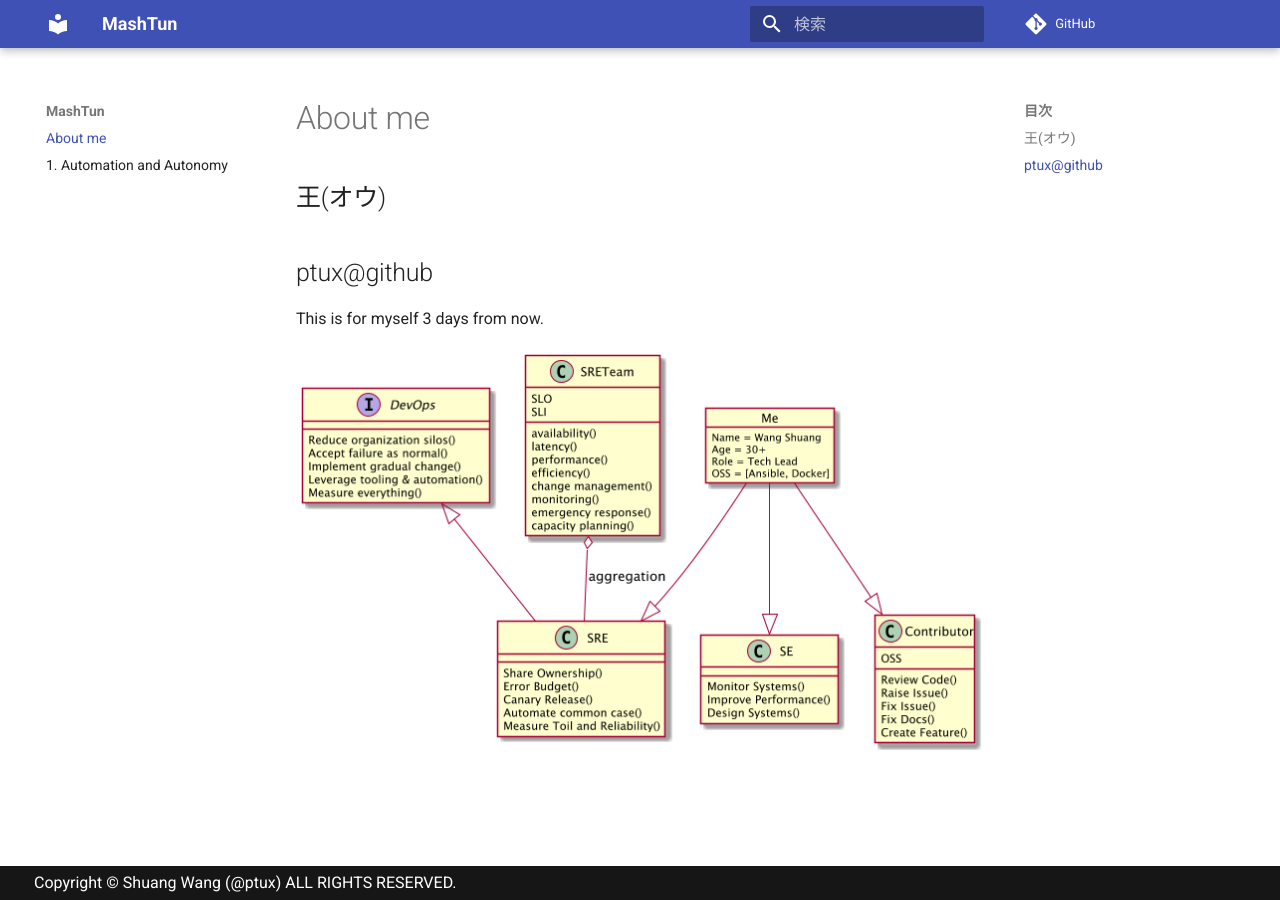
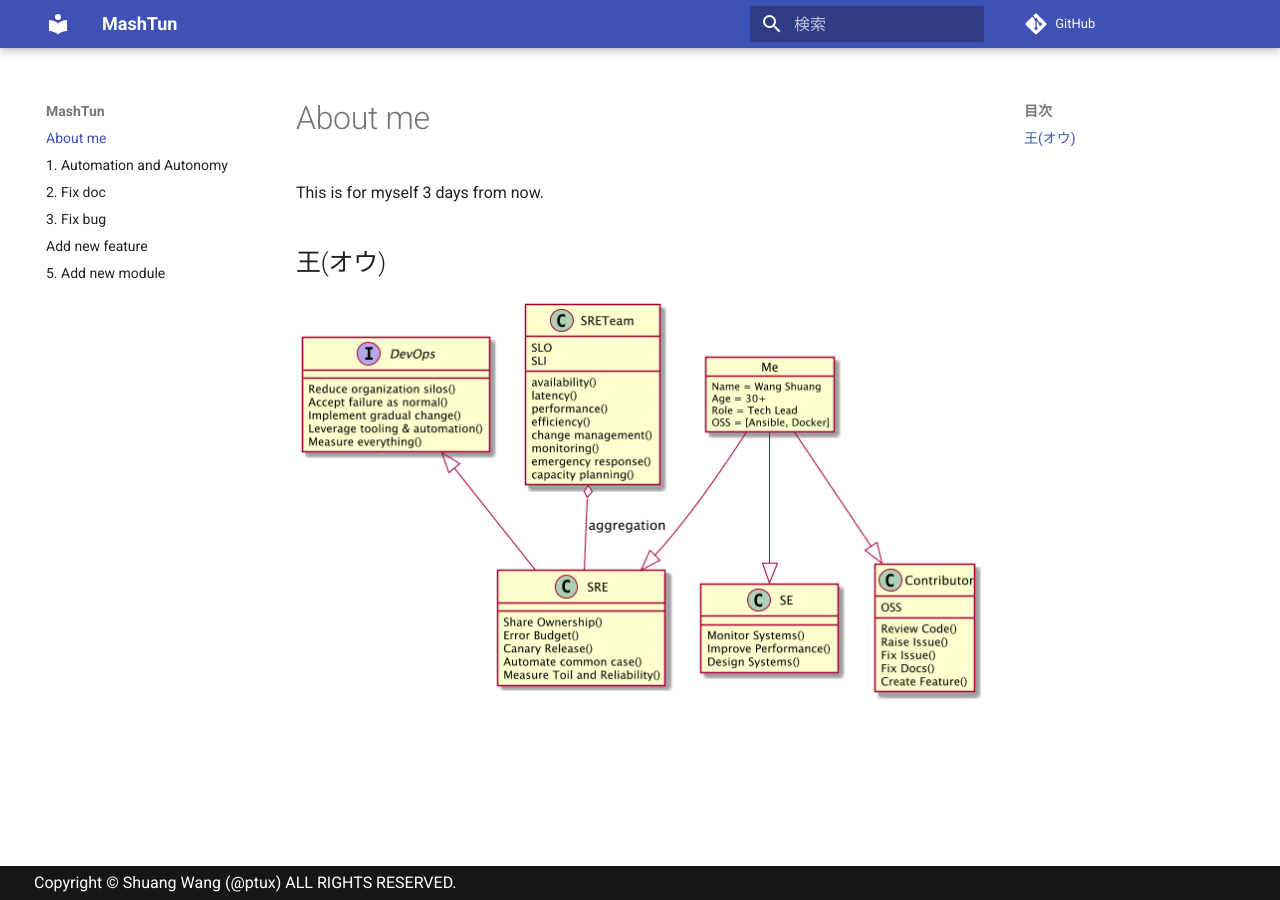
Before and after one commit to ptux/mashtun, an MkDocs documentation site: the page built from docs/index.md, in a window 1280 px wide. Built offline with MkDocs 1.6.1 and Material for MkDocs 9.7.7, drawn with Linux system fonts in a browser that asks for light colours; comment, search, counter and statistics services are not loaded.

Commit message:
add paht2ansible for connpass

```diff
--- a/docs/index.md
+++ b/docs/index.md
@@ -1,9 +1,7 @@
 # About me
+
+This is for myself 3 days from now.
 
 ## 王(オウ)
 
-## ptux@github
-
-This is for myself 3 days from now.
-
 ![me](images/me.png)
--- a/mkdocs.yml
+++ b/mkdocs.yml
@@ -20,6 +20,10 @@ google_analytics:
 nav:
 - 'index.md'
 - 'path2ansible/1. Automation and Autonomy.md'
+- 'path2ansible/2. Fix doc.md'
+- 'path2ansible/3. Fix bug.md'
+- 'path2ansible/4. Add new feature.md'
+- 'path2ansible/5. Add new module.md'
 #- 'design-critical-thinking.md'
 #- 'todo-app-OOADP.md'
 #- 'docker-container-inspect.md'
```
